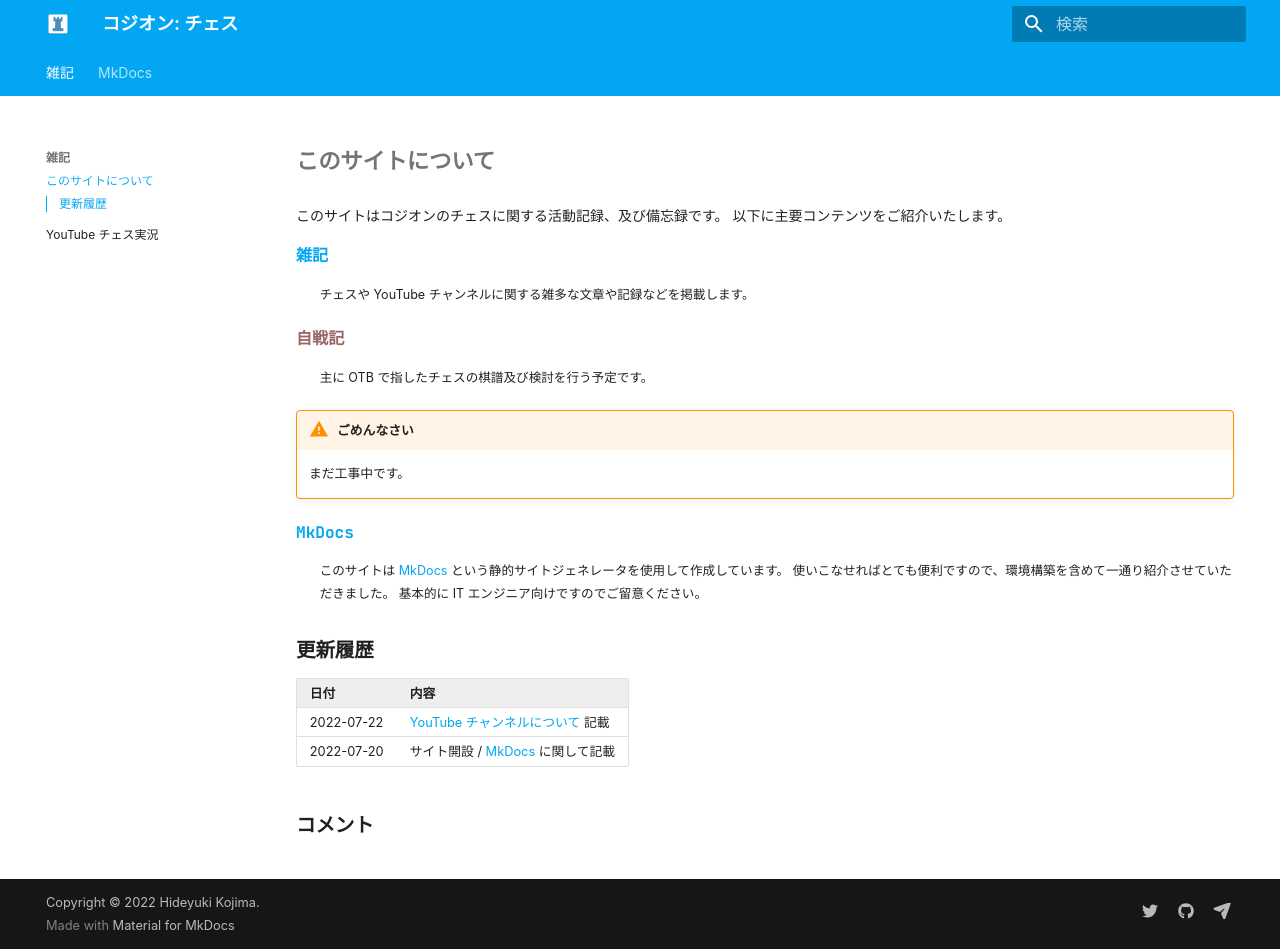
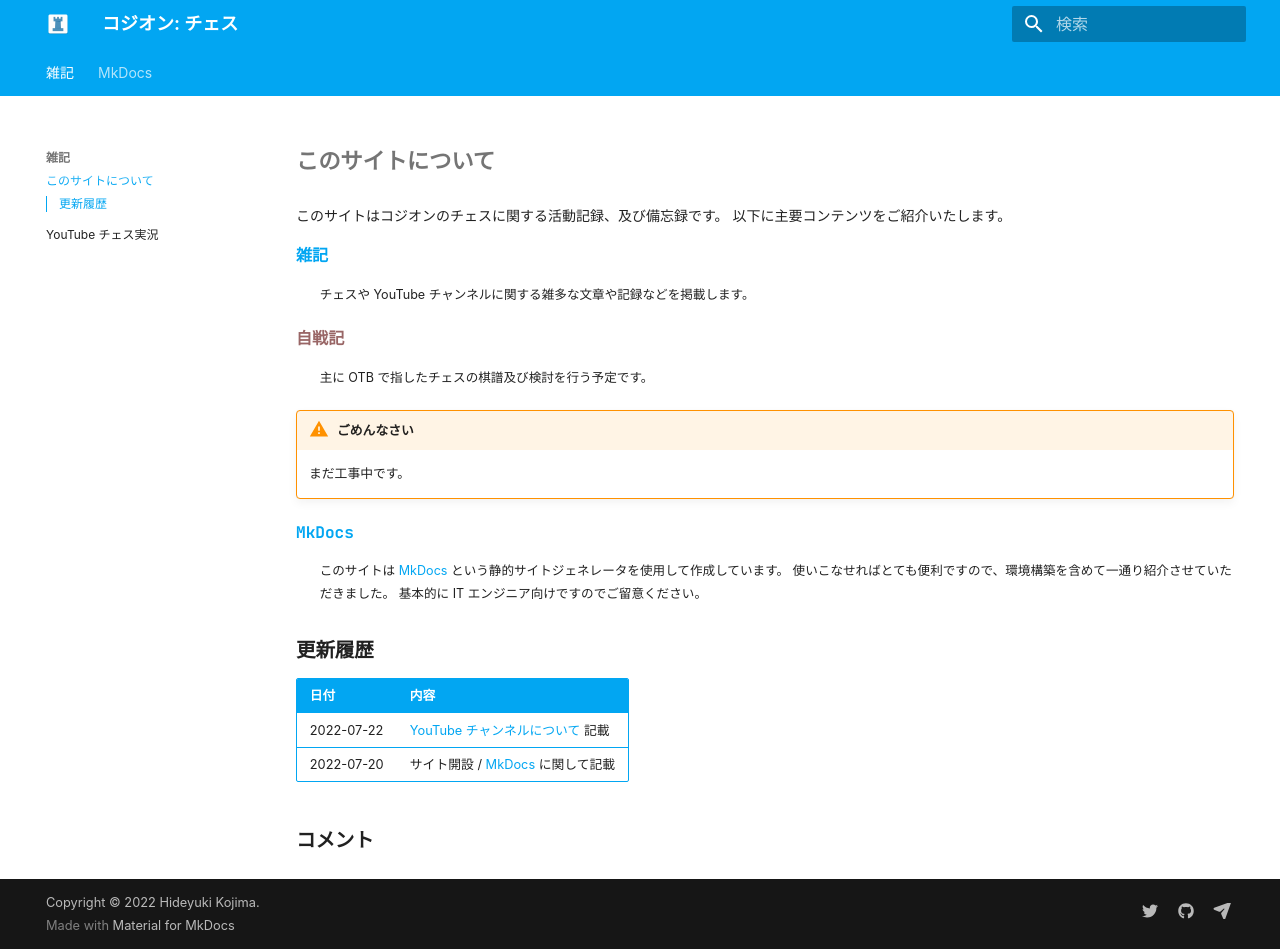
Before and after one commit to kojion/chess, an MkDocs documentation site: the page built from docs/index.md, in a window 1280 px wide and 949 px high. Built offline with MkDocs 1.6.1 and Material for MkDocs 9.7.7, drawn with Linux system fonts in a browser that asks for light colours; some web fonts are replaced; comment, search, counter and statistics services are not loaded.

Commit message:
table の色調整

```diff
--- a/docs/assets/extra.css
+++ b/docs/assets/extra.css
@@ -47,11 +47,17 @@ dd {
 }
 
 /** テーブル */
+.md-typeset table:not([class]) {
+    border: 0.05rem solid var(--md-primary-fg-color);
+}
+
 .md-typeset table:not([class]) th {
-    padding: 0.2em 1.0em;
-    background-color: #eee;
+    padding: 0.4em 1.0em;
+    color: white;
+    background-color: var(--md-primary-fg-color);
 }
 
 .md-typeset table:not([class]) td {
-    padding: 0.2em 1.0em;
+    border-top: 0.05rem solid var(--md-primary-fg-color);
+    padding: 0.4em 1.0em;
 }
```
